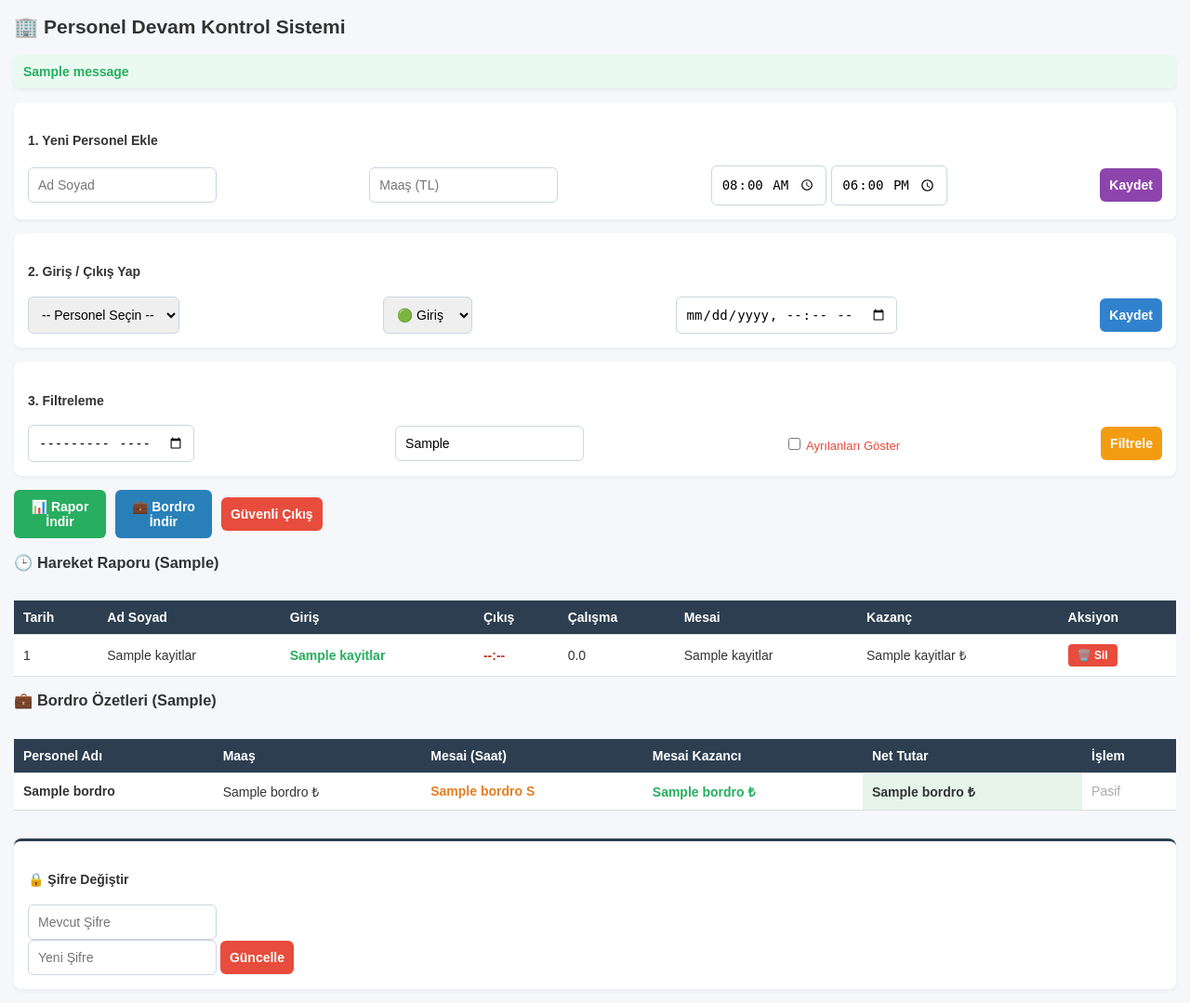
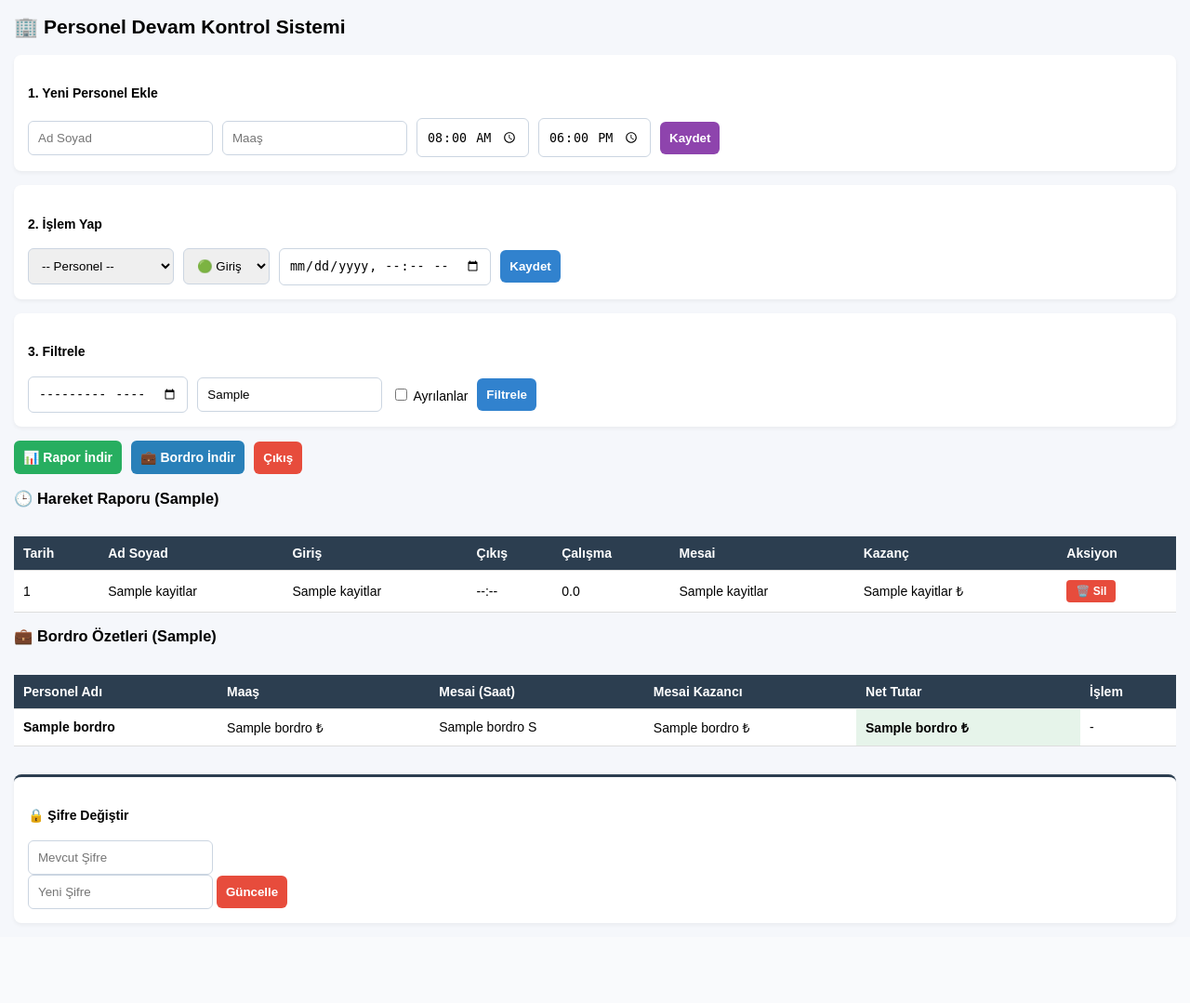
Before and after one commit to osmanuresin96/pdks, a Flask app: template templates/index.html in a window 1280 px wide. Shown: the whole page at 93% size. After the commit the page ends 994 px from the top, so only its background shows below. Run offline with Flask 3, Linux system fonts and the light colour scheme; the visitor is signed in with stand-in values (Sample User, id 1); the template is opened without the code that fills it: most values are stand-ins (such as "Sample title", 1, 10 or a date in 2020); one stand-in notice (Sample message) is shown; some libraries are stand-ins or nearby versions.

Commit message:
Update index.html

```diff
--- a/templates/index.html
+++ b/templates/index.html
@@ -3,38 +3,33 @@
 <head>
     <meta charset="UTF-8">
     <meta name="viewport" content="width=device-width, initial-scale=1.0">
-    <title>PDKS - İK</title>
+    <title>PDKS</title>
     <style>
-        body { font-family: sans-serif; margin: 15px; background: #f5f7fb; color: #333; font-size: 14px; }
+        body { font-family: sans-serif; margin: 15px; background: #f5f7fb; font-size: 14px; }
         table { border-collapse: collapse; width: 100%; margin-top: 15px; background: white; }
         th, td { padding: 10px; text-align: left; border-bottom: 1px solid #ddd; }
         th { background: #2c3e50; color: white; }
         .kutu { margin-bottom: 15px; padding: 15px; background: white; border-radius: 8px; box-shadow: 0 2px 4px rgba(0,0,0,0.05); }
-        input, select, button { padding: 10px; border: 1px solid #cbd5e1; border-radius: 6px; font-size: 14px; width: 100%; box-sizing: border-box; margin-bottom: 10px; }
+        input, select, button { padding: 10px; border: 1px solid #cbd5e1; border-radius: 6px; width: 100%; box-sizing: border-box; margin-bottom: 10px; }
         button { background: #3182ce; color: white; font-weight: bold; cursor: pointer; border: none; }
-        .btn-excel { background: #27ae60; text-decoration: none; color: white; display: inline-block; text-align: center; font-weight: bold; border-radius: 6px; padding: 10px; }
+        .btn-excel { background: #27ae60; text-decoration: none; color: white; display: inline-block; padding: 10px; border-radius: 6px; font-weight: bold; }
         .btn-sil { background: #e74c3c; width: auto; padding: 5px 10px; font-size: 12px; border: none; border-radius: 4px; color: white; cursor: pointer; }
-        .flex-container { display: flex; flex-direction: column; gap: 10px; }
-        .badge-pasif { background: #7f8c8d; color: white; padding: 3px 6px; font-size: 11px; border-radius: 4px; }
+        .flex { display: flex; flex-direction: column; gap: 10px; }
         .login-grid { display: grid; grid-template-columns: 1fr; gap: 20px; max-width: 800px; margin: 40px auto; }
-        .hata { background: #fde8e8; color: #e74c3c; padding: 10px; border-radius: 6px; font-weight: bold; }
-        .mesaj { background: #eafaf1; color: #27ae60; padding: 10px; border-radius: 6px; font-weight: bold; }
-        @media (min-width: 768px) { .flex-container { flex-direction: row; align-items: center; justify-content: space-between; } input, select, button, .btn-excel { width: auto; margin-bottom: 0; } .login-grid { grid-template-columns: 1fr 1fr; } }
+        @media (min-width: 768px) { .flex { flex-direction: row; align-items: center; } input, select, button, .btn-excel { width: auto; margin-bottom: 0; } .login-grid { grid-template-columns: 1fr 1fr; } }
     </style>
 </head>
 <body>
     <h2>🏢 Personel Devam Kontrol Sistemi</h2>
-
     {% if not session.logged_in and not session.user_logged_in %}
-    {% with messages = get_flashed_messages() %}{% if messages %}<div class="hata">{{ messages[0] }}</div>{% endif %}{% endwith %}
     <div class="login-grid">
         <div class="kutu">
             <h3>🔑 Yönetici Girişi</h3>
             <form action="/login" method="POST">
                 <input type="hidden" name="login_tipi" value="admin">
-                <input type="text" name="kullanici_adi" placeholder="Kullanıcı Adı" required>
+                <input type="text" name="kullanici_adi" placeholder="Kullanıcı" required>
                 <input type="password" name="sifre" placeholder="Şifre" required>
-                <button type="submit" style="background:#2c3e50;">Giriş Yap</button>
+                <button type="submit">Giriş Yap</button>
             </form>
         </div>
         <div class="kutu">
@@ -42,67 +37,54 @@
             <form action="/login" method="POST">
                 <input type="hidden" name="login_tipi" value="personel">
                 <select name="user_personel_id" required>
-                    <option value="">-- İsminizi Seçin --</option>
-                    {% for p in personeller %}\n<option value="{{ p[0] }}">{{ p[1] }}</option>{% endfor %}
+                    <option value="">-- İsminiz --</option>
+                    {% for p in personeller %}<option value="{{ p[0] }}">{{ p[1] }}</option>{% endfor %}
                 </select><br><br>
                 <button type="submit" style="background:#2980b9;">Raporumu Gör</button>
             </form>
         </div>
     </div>
     {% else %}
-
-    {% with messages = get_flashed_messages() %}{% if messages %}<div class="kutu mesaj">{{ messages[0] }}</div>{% endif %}{% endwith %}
-
     {% if session.logged_in %}
     <div class="kutu">
         <h4>1. Yeni Personel Ekle</h4>
-        <form action="/personel_ekle" method="POST" class="flex-container">
+        <form action="/personel_ekle" method="POST" class="flex">
             <input type="text" name="personel_adi" placeholder="Ad Soyad" required>
-            <input type="number" name="maas" placeholder="Maaş (TL)" required>
-            <div style="display: flex; gap: 5px;">
-                <input type="time" name="mesai_baslangic" value="08:00" required>
-                <input type="time" name="mesai_bitis" value="18:00" required>
-            </div>
+            <input type="number" name="maas" placeholder="Maaş" required>
+            <input type="time" name="mesai_baslangic" value="08:00" required>
+            <input type="time" name="mesai_bitis" value="18:00" required>
             <button type="submit" style="background:#8e44ad;">Kaydet</button>
         </form>
     </div>
-
     <div class="kutu">
-        <h4>2. Giriş / Çıkış Yap</h4>
-        <form action="/islem" method="POST" class="flex-container">
+        <h4>2. İşlem Yap</h4>
+        <form action="/islem" method="POST" class="flex">
             <select name="personel_id" required>
-                <option value="">-- Personel Seçin --</option>
-                {% for p in personeller %}\n<option value="{{ p[0] }}">{{ p[1] }}</option>{% endfor %}
+                <option value="">-- Personel --</option>
+                {% for p in personeller %}<option value="{{ p[0] }}">{{ p[1] }}</option>{% endfor %}
             </select>
-            <select name="islem_tipi">
-                <option value="Giriş">🟢 Giriş</option>
-                <option value="Çıkış">🔴 Çıkış</option>
-            </select>
+            <select name="islem_tipi"><option value="Giriş">🟢 Giriş</option><option value="Çıkış">🔴 Çıkış</option></select>
             <input type="datetime-local" name="harici_tarih_saat">
             <button type="submit">Kaydet</button>
         </form>
     </div>
     {% endif %}
     <div class="kutu">
-        <h4>3. Filtreleme</h4>
-        <form action="/" method="GET" class="flex-container">
+        <h4>3. Filtrele</h4>
+        <form action="/" method="GET" class="flex">
             <input type="month" name="ay_filtre" value="{{ secili_ay }}">
             {% if session.logged_in %}
-            <input type="text" name="arama" placeholder="İsim ara..." value="{{ aranan_kelime }}">
-            <label style="font-size:13px; color:#e74c3c; cursor:pointer;"><input type="checkbox" name="goster_pasif" value="1" {% if goster_pasif == '1' %}checked{% endif %} onchange="this.form.submit()"> Ayrılanları Göster</label>
+            <input type="text" name="arama" placeholder="Ara..." value="{{ aranan_kelime }}">
+            <label><input type="checkbox" name="goster_pasif" value="1" {% if goster_pasif == '1' %}checked{% endif %} onchange="this.form.submit()"> Ayrılanlar</label>
             {% endif %}
-            <button type="submit" style="background:#f39c12;">Filtrele</button>
+            <button type="submit">Filtrele</button>
         </form>
     </div>
-
-    <div class="kutu flex-container" style="background:none; padding:0; box-shadow:none;">
+    <div class="kutu flex" style="background:none; padding:0; box-shadow:none;">
         <a href="/excel_hareket?ay_filtre={{ secili_ay }}&goster_pasif={{ goster_pasif }}" class="btn-excel">📊 Rapor İndir</a>
-        {% if session.logged_in %}
-        <a href="/excel_bordro?ay_filtre={{ secili_ay }}&goster_pasif={{ goster_pasif }}" class="btn-excel" style="background:#2980b9;">💼 Bordro İndir</a>
-        {% endif %}
-        <a href="/logout" style="text-decoration:none; width:100%;"><button type="button" style="background:#e74c3c;">Güvenli Çıkış</button></a>
+        {% if session.logged_in %}<a href="/excel_bordro?ay_filtre={{ secili_ay }}&goster_pasif={{ goster_pasif }}" class="btn-excel" style="background:#2980b9;">💼 Bordro İndir</a>{% endif %}
+        <a href="/logout" style="text-decoration:none;"><button type="button" style="background:#e74c3c;">Çıkış</button></a>
     </div>
-
     <h3>🕒 Hareket Raporu ({{ secili_ay }})</h3>
     <div style="overflow-x:auto;">
         <table>
@@ -110,20 +92,15 @@
             <tbody>
                 {% for k in kayitlar %}
                 <tr>
-                    <td>{{ k[0] }}</td>
-                    <td>{{ k[1] }} {% if k[9] == 0 %}<span class="badge-pasif">Ayrılmış</span>{% endif %}</td>
-                    <td><span style="color:#27ae60; font-weight:bold;">{{ k[2] }}</span></td>
-                    <td><span style="color:#c0392b; font-weight:bold;">{{ k[3] if k[3] else '--:--' }}</span></td>
-                    <td>{{ k[4] if k[4] else '0.0' }}</td>
-                    <td class="{% if k[5] > 0 %}renk-turuncu{% endif %}">{{ k[5] }}</td>
-                    <td class="{% if k[6] > 0 %}renk-yesil{% endif %}">{{ k[6] }} ₺</td>
+                    <td>{{ k[0] }}</td><td>{{ k[1] }} {% if k[9] == 0 %}(Ayrılmış){% endif %}</td>
+                    <td>{{ k[2] }}</td><td>{{ k[3] if k[3] else '--:--' }}</td><td>{{ k[4] if k[4] else '0.0' }}</td>
+                    <td>{{ k[5] }}</td><td>{{ k[6] }} ₺</td>
                     {% if session.logged_in %}<td><a href="/kayit_sil/{{ k[7] }}/{{ k[8] }}" onclick="return confirm('Silinsin mi?');"><button class="btn-sil">🗑️ Sil</button></a></td>{% endif %}
                 </tr>
                 {% endfor %}
             </tbody>
         </table>
     </div>
-
     <h3>💼 Bordro Özetleri ({{ secili_ay }})</h3>
     <div style="overflow-x:auto;">
         <table>
@@ -131,34 +108,23 @@
             <tbody>
                 {% for b in bordro %}
                 <tr>
-                    <td><strong>{{ b[1] }}</strong> {% if b[6] == 0 %}<span class="badge-pasif">Ayrılmış</span>{% endif %}</td>
-                    <td>{{ b[2] }} ₺</td>
-                    <td style="color:#e67e22; font-weight:bold;">{{ b[3] }} S</td>
-                    <td style="color:#27ae60; font-weight:bold;">{{ b[4] }} ₺</td>
-                    <td style="background:#e6f4ea; font-weight:bold;">{{ b[5] }} ₺</td>
-                    {% if session.logged_in %}
-                    <td>
-                        {% if b[6] == 1 %}<a href="/personel_sil/{{ b[0] }}" onclick="return confirm('Çıkartılsın mı?');"><button class="btn-sil">🗑️ Çıkart</button></a>
-                        {% else %}<span style="color:#aaa;">Pasif</span>{% endif %}
-                    </td>
-                    {% endif %}
+                    <td><strong>{{ b[1] }}</strong> {% if b[6] == 0 %}(Ayrılmış){% endif %}</td><td>{{ b[2] }} ₺</td><td>{{ b[3] }} S</td><td>{{ b[4] }} ₺</td><td style="background:#e6f4ea; font-weight:bold;">{{ b[5] }} ₺</td>
+                    {% if session.logged_in %}<td>{% if b[6] == 1 %}<a href="/personel_sil/{{ b[0] }}" onclick="return confirm('Çıkartılsın mı?');"><button class="btn-sil">🗑️ Çıkart</button></a>{% else %}-{% endif %}</td>{% endif %}
                 </tr>
                 {% endfor %}
             </tbody>
         </table>
     </div>
-
     {% if session.logged_in %}
-    <div class="kutu" style="margin-top: 30px; border-top: 3px solid #2c3e50;">
+    <div class="kutu" style="margin-top:30px; border-top:3px solid #2c3e50;">
         <h4>🔒 Şifre Değiştir</h4>
-        <form action="/admin_sifre_degis" method="POST" style="max-width: 400px;">
+        <form action="/admin_sifre_degis" method="POST" style="max-width:400px;">
             <input type="password" name="eski_sifre" placeholder="Mevcut Şifre" required>
             <input type="password" name="yeni_sifre" placeholder="Yeni Şifre" required>
             <button type="submit" style="background:#e74c3c;">Güncelle</button>
         </form>
     </div>
     {% endif %}
-
     {% endif %}
 </body>
 </html>
```
